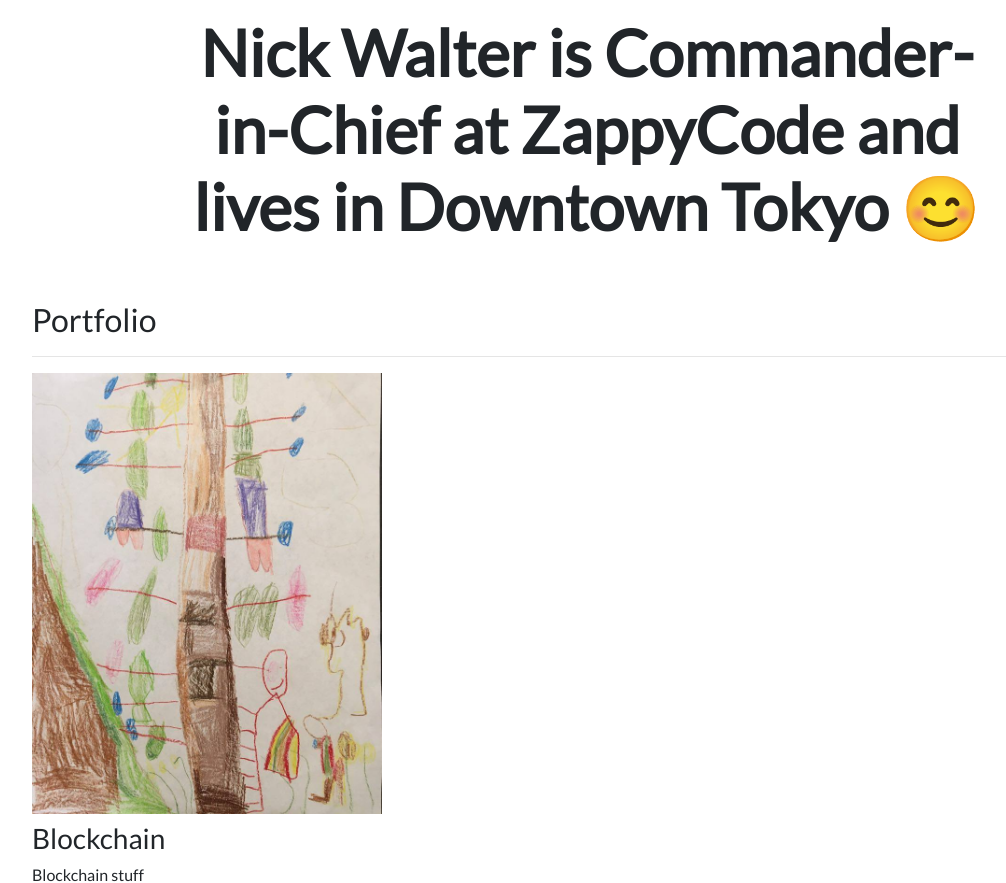
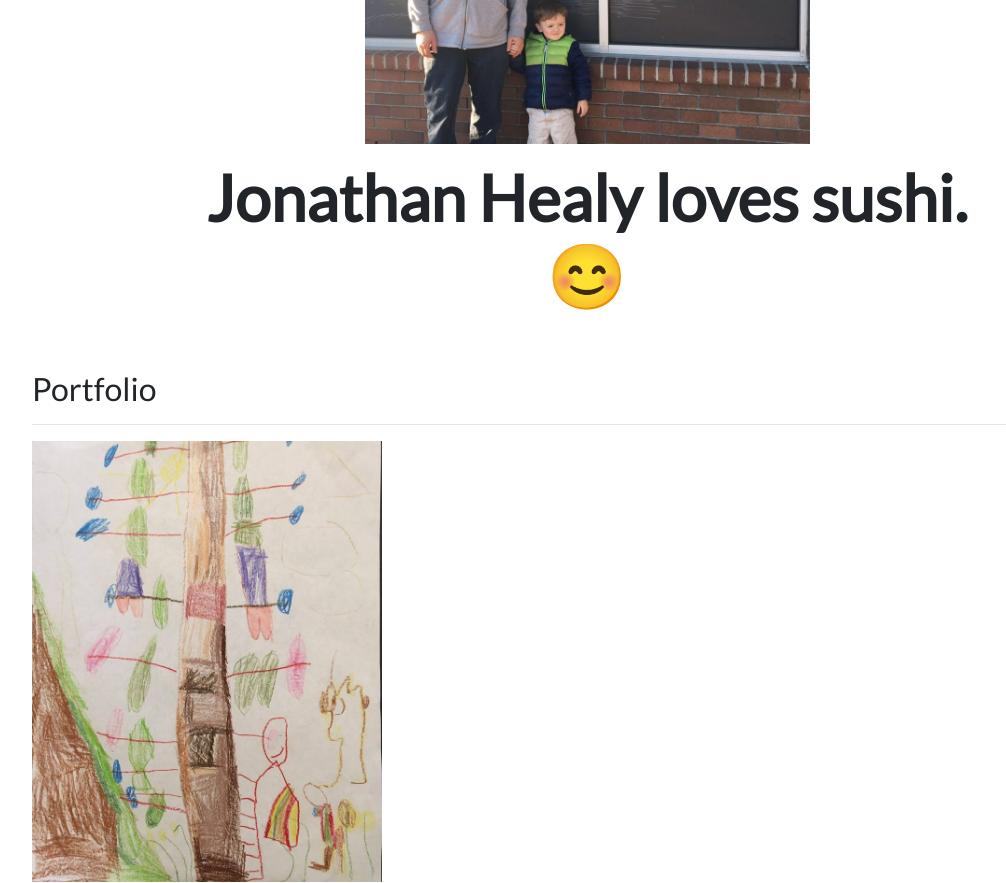
Before and after one commit to jonhealy1/django3_fullstack_udemy, a Django app: page / in a window 1280 px wide. Shown: the part 373-1256 px from the top of the page, without its empty margins (53-1059 px from the left). Run offline with Django 3.2, Linux system fonts and the light colour scheme; data comes from the database, SQL or seed files in the repository; some libraries are stand-ins or nearby versions.

Commit message:
site done for now

```diff
--- a/personal_portfolio-project/blog/templates/blog/all_blogs.html
+++ b/personal_portfolio-project/blog/templates/blog/all_blogs.html
@@ -6,7 +6,7 @@
 
 <h1 id="blogtitle" class="font-weight-bold text-center">Blog</h1>
 
-<h3 class="text-center mb-5">Nick has written {{ blogs.count }} blog{{ blogs.count|pluralize }}</h3>
+<h3 class="text-center mb-5">Jon has written {{ blogs.count }} blog{{ blogs.count|pluralize }}</h3>
 
 {% for blog in blogs %}
 <div class="row justify-content-center my-3">
--- a/personal_portfolio-project/portfolio/templates/portfolio/base.html
+++ b/personal_portfolio-project/portfolio/templates/portfolio/base.html
@@ -16,7 +16,7 @@
 
   <link rel="icon" type="image/png" href="{% static "portfolio/Logo.png" %}">
 
-  <title>Nick Walter</title>
+  <title>Jonathan Healy</title>
 </head>
 
 <body>
@@ -24,8 +24,8 @@
   <nav id="topNav" class="navbar navbar-expand-md navbar-light">
     <div class="container">
       <a class="navbar-brand" href="{% url 'home' %}">
-        <img src="{% static "portfolio/Logo.png" %}" width="30" height="30" class="d-inline-block align-top" alt="Nick's Logo">
-        <span>Nick Walter</span>
+        <img src="{% static "portfolio/Logo.png" %}" width="30" height="30" class="d-inline-block align-top" alt="Jon's Logo">
+        <span>Jonathan Healy</span>
       </a>
       <button class="navbar-toggler" type="button" data-toggle="collapse" data-target="#navbarNav" aria-controls="navbarNav" aria-expanded="false" aria-label="Toggle navigation">
         <span class="navbar-toggler-icon"></span>
--- a/personal_portfolio-project/portfolio/templates/portfolio/home.html
+++ b/personal_portfolio-project/portfolio/templates/portfolio/home.html
@@ -6,13 +6,13 @@
 
 <div class="row justify-content-center my-3">
   <div class="col-5">
-    <img src="{% static 'portfolio/SquareBlonde.jpg' %}" class="img-fluid">
+    <img src="{% static 'portfolio/jon_carson_sushi.jpg' %}" class="img-fluid">
   </div>
 </div>
 
 <div class="row justify-content-center mb-3">
   <div class="col-md-9 text-center">
-    <h1 id="hometext" class="font-weight-bold">Nick Walter is Commander-in-Chief at ZappyCode and lives in Downtown Tokyo 😊</h1>
+    <h1 id="hometext" class="font-weight-bold">Jonathan Healy loves sushi. 😊</h1>
   </div>
 </div>
 
```
Also changed, not shown: 2 other files.
